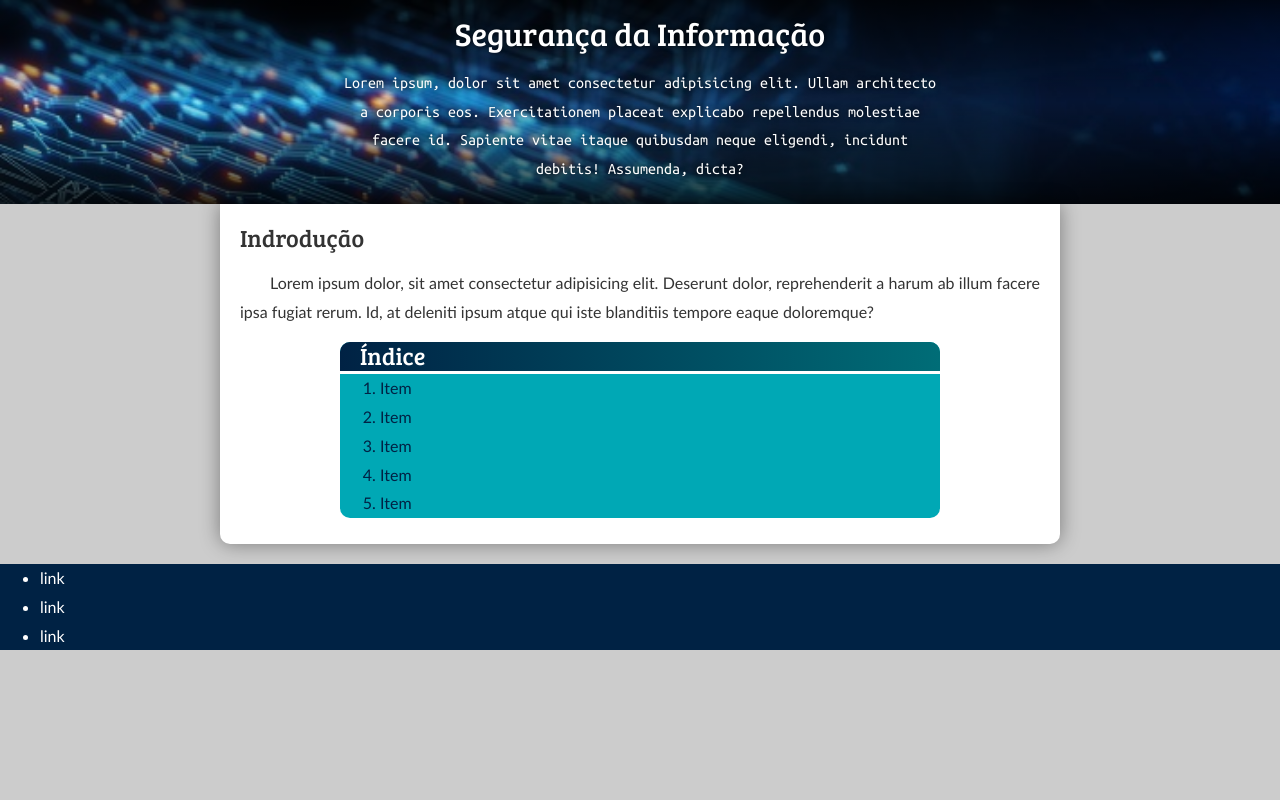
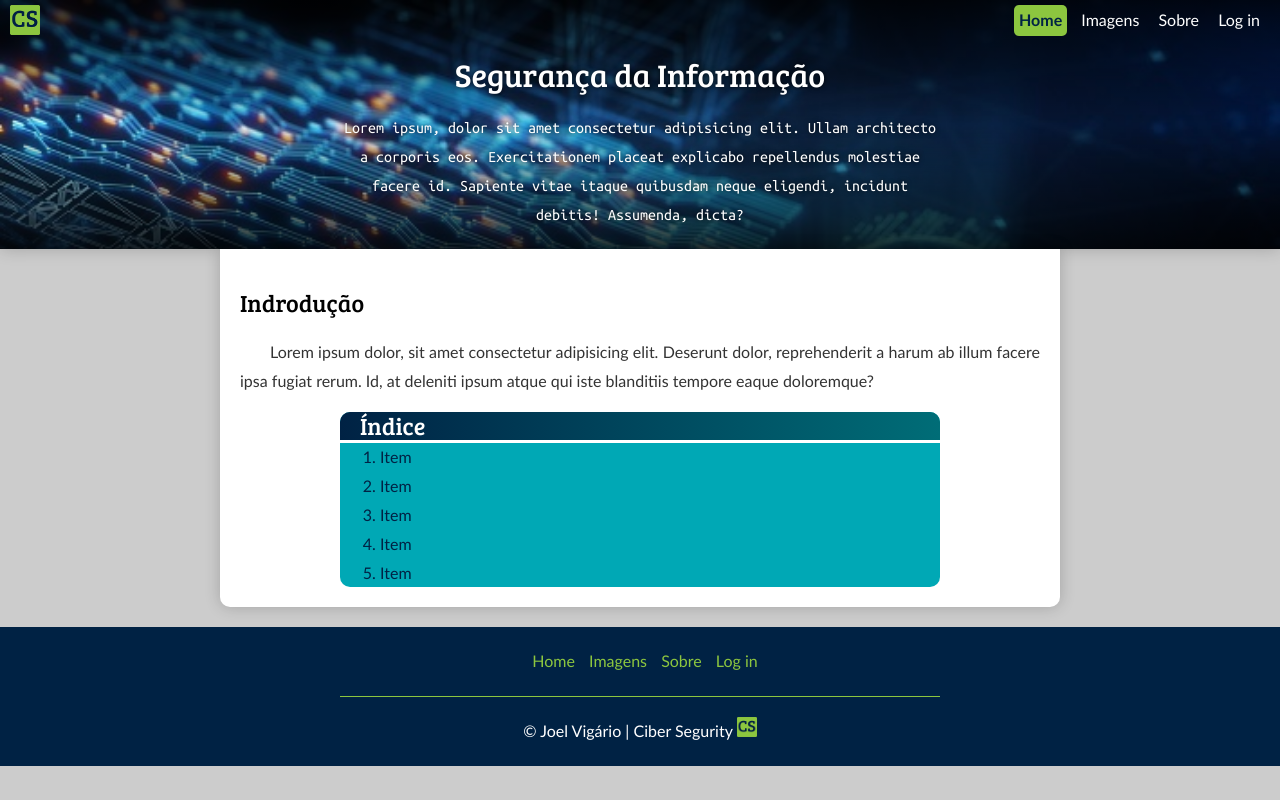
Before and after one commit to JoelVigario/Seguranca_da_informacao, a plain HTML site: page index.html in a window 1280 px wide. Drawn offline with Linux system fonts and the light colour scheme.

Commit message:
Menu e Rodapé

```diff
--- a/estilo/elementos.css
+++ b/estilo/elementos.css
@@ -3,6 +3,7 @@
 h1, h2 {
     font-family: 'BreeSerif';
     font-weight: normal;
+    color: var(--black);
 }
 
 header h1 {
@@ -10,7 +11,12 @@ header h1 {
     padding: 20px 2px;
     margin: 0px auto;
     border-radius: 10px;
+    color: var(--white);
+    line-height: 1.2em;
+    clear: both;
+}
 
+header a {
     color: var(--white);
 }
 
@@ -20,6 +26,40 @@ header p {
     padding-bottom: 20px;
     color: var(--white);
     font-family: var(--font-texto-especial);
+}
+
+nav#menu img {
+    display: block;
+    max-height: 30px;
+    float: left;
+}
+
+nav#menu ul {
+    padding: 0px 5px;
+
+    float: right;
+}
+
+nav#menu li {
+    display: inline-block;
+    padding: 1px 5px;
+    margin-left: 5px;
+    border-radius: 5px;
+    list-style: none;
+    font-weight: lighter;
+    text-shadow: none;
+    transition-duration: .5s;
+}
+
+nav#menu li:hover {
+    background-color: var(--dark-green);
+    color: var(--white);
+}
+
+nav#menu #actual {
+    background-color: var(--limom-green);
+    color: var(--dark-blue);
+    font-weight: bolder;
 }
 
 main p {
@@ -37,10 +77,33 @@ article.indice h2 {
     font-weight: lighter;
 }
 
-article.indice ol, h2 {
-    margin: 0px;
+footer ul {
+
+    padding: 20px 10px;
+    list-style: none;
+    border-bottom: 1px solid var(--limom-green);
 }
 
-footer ul {
-   margin: 0px;
+footer li {
+    display: inline-block;
+    margin-left: 10px;
 }
+
+footer #company {
+    padding: 20px 10px;
+}
+
+footer img {
+    display: inline;
+    height: 20px;
+}
+
+a {
+    color: var(--limom-green);
+    text-decoration: none;
+}
+
+a:hover {
+    color: var(--lighter-limom-green);
+    text-decoration: underline;
+}
--- /dev/null
+++ b/estilo/root.css
@@ -0,0 +1,29 @@
+@charset "utf-8";
+
+@font-face {
+    font-family: 'Ubuntu';
+    src: url('../fontes/ubuntu/UbuntuMono-Bold.ttf');
+    src: url('../fontes/ubuntu/UbuntuMono-Regular.ttf');
+}
+
+@font-face {
+    font-family: 'BreeSerif';
+    src: url('../fontes/bree_serif/BreeSerif-Regular.ttf');
+    font-weight: 400;
+}
+
+:root {
+    --black: #000;
+    --dark-grey: #333;
+    --dark-blue: #002244;
+    --dark-green: #006D77;
+    --cyan: #00A8B5;
+    --limom-green: #8CC63F;
+    --lighter-limom-green: #c0fa74;
+    --red: #F00;
+    --light-grey: #CCC;
+    --white: #FFF;
+    --font-titulo: 'BreeSerif';
+    --font-texto: 'Trebuchet MS', 'Lucida Sans Unicode', 'Lucida Grande', 'Lucida Sans', Arial, sans-serif;
+    --font-texto-especial: 'Ubuntu';
+}
--- a/estilo/style.css
+++ b/estilo/style.css
@@ -1,34 +1,6 @@
 @charset "utf-8";
 
-@font-face {
-    font-family: 'Ubuntu';
-    src: url('../fontes/ubuntu/UbuntuMono-Bold.ttf');
-    src: url('../fontes/ubuntu/UbuntuMono-Regular.ttf');
-}
-
-@font-face {
-    font-family: 'BreeSerif';
-    src: url('../fontes/bree_serif/BreeSerif-Regular.ttf');
-    font-weight: 400;
-}
-
-:root {
-    --black: #000;
-    --dark-grey: #333;
-    --dark-blue: #002244;
-    --dark-green: #006D77;
-    --cyan: #00A8B5;
-    --limom-green: #8CC63F;
-    --red: #F00;
-    --light-grey: #CCC;
-    --white: #FFF;
-    --font-titulo: 'BreeSerif';
-    --font-texto: 'Trebuchet MS', 'Lucida Sans Unicode', 'Lucida Grande', 'Lucida Sans', Arial, sans-serif;
-    --font-texto-especial: 'Ubuntu';
-}
-
 body {
-    margin: 0px;
     background-color: var(--light-grey);
     font-family: var(--font-texto);
     line-height: 1.8em;
@@ -38,11 +10,20 @@ header {
     background-image: linear-gradient(180deg, rgba(0,0,0,.8), rgba(0,0,0,.0), rgba(0,0,0,.8));
     text-align: center;
     text-shadow: rgba(0, 0, 0, .8) 0px 0px 5px;
+    padding: 0px 10px;
+}
+
+nav#menu {
+    color: var(--white);
+    /*padding-bottom: 31px;*/
+    padding-top: 5px;
 }
 
 .conteiner {
+    background-color: var(--dark-blue);
     background-image: url('../imagens/encryption.jpg');
     background-size: cover;
+    box-shadow: rgba(0, 0, 0, .2) 0px 0px 16px;
 }
 
 main {
@@ -54,7 +35,7 @@ main {
     margin-bottom: 20px;
     padding: 20px;
     border-radius: 0px 0px 10px 10px;
-    box-shadow: rgba(0, 0, 0, .4) 0px 0px 20px;
+    box-shadow: rgba(0, 0, 0, .2) 0px 0px 16px;
 }
 
 article.indice {
@@ -65,7 +46,31 @@ article.indice {
     border-radius: 10px;
 }
 
-footer {
+#rodape {
     background-color: var(--dark-blue);
     color: var(--white);
 }
+
+footer {
+    max-width: 600px;
+    padding: 0px 10px;
+    margin: auto;
+    text-align: center;
+}
+
+.m-0 {
+    margin: 0px;
+}
+
+::-webkit-scrollbar {
+    background-color: var(--dark-grey);
+}
+
+::-webkit-scrollbar-thumb {
+    background-color: var(--dark-green);
+    border-radius: 10px;
+}
+
+::-webkit-scrollbar-thumb:hover {
+    background-color: var(--cyan);
+}
--- a/index.html
+++ b/index.html
@@ -4,27 +4,35 @@
     <meta charset="UTF-8">
     <meta name="viewport" content="width=device-width, initial-scale=1.0">
     <title>Segurança da informação</title>
+    <link rel="stylesheet" href="./estilo/root.css">
     <link rel="stylesheet" href="estilo/style.css">
     <link rel="stylesheet" href="estilo/elementos.css">
+    <link rel="shortcut icon" href="./imagens/logo.png" type="image/x-icon">
 </head>
-<body>
+<body class="m-0">
     <div class="conteiner">
         <header>
+            <nav id="menu">
+                <img src="./imagens/logo.png" alt="Logotipo">
+                <ul class="m-0">
+                    <a href="#"><li id="actual">Home</li></a>
+                    <a href="pag_n_disp.html"><li>Imagens</li></a>
+                    <a href="pag_n_disp.html"><li>Sobre</li></a>
+                    <a href="pag_n_disp.html"><li>Log in</li></a>
+                </ul>
+            </nav>
             <h1>Segurança da Informação</h1>
             <p>Lorem ipsum, dolor sit amet consectetur adipisicing elit. Ullam architecto a corporis eos. Exercitationem placeat explicabo repellendus molestiae facere id. Sapiente vitae itaque quibusdam neque eligendi, incidunt debitis! Assumenda, dicta?</p>
         </header>
     </div>
 
-    <nav>
-
-    </nav>
     <main>
         <h2>Indrodução</h2>
         <p>Lorem ipsum dolor, sit amet consectetur adipisicing elit. Deserunt dolor, reprehenderit a harum ab illum facere ipsa fugiat rerum. Id, at deleniti ipsum atque qui iste blanditiis tempore eaque doloremque?</p>
 
         <article class="indice">
-            <h2>Índice</h2>
-            <ol>
+            <h2 class="m-0">Índice</h2>
+            <ol class="m-0">
                 <li>Item</li>
                 <li>Item</li>
                 <li>Item</li>
@@ -34,12 +42,19 @@
         </article>
 
     </main>
-    <footer>
-        <ul>
-            <li>link</li>
-            <li>link</li>
-            <li>link</li>
-        </ul>
-    </footer>
+    <div id="rodape">
+        <footer>
+            <ul class="m-0">
+                <li><a href="#">Home</a></li>
+                <li><a href="pag_n_disp.html">Imagens</a></li>
+                <li><a href="pag_n_disp.html">Sobre</a></li>
+                <li><a href="pag_n_disp.html">Log in</a></li>
+            </ul>
+           <div id="company">
+            <p class="m-0">&copy; Joel Vigário | Ciber Segurity <img src="./imagens/logo.png"></p>
+
+           </div>
+        </footer>
+    </div>
 </body>
 </html>
```
Also changed, not shown: pag_n_disp.html (added, +58 -0 lines), imagens/business_office_elements_data-m.png (added), imagens/business_office_elements_data-p.png (added), imagens/business_office_elements_data-pp.png (added), imagens/business_office_elements_data.png (added), imagens/logo.png (added).
